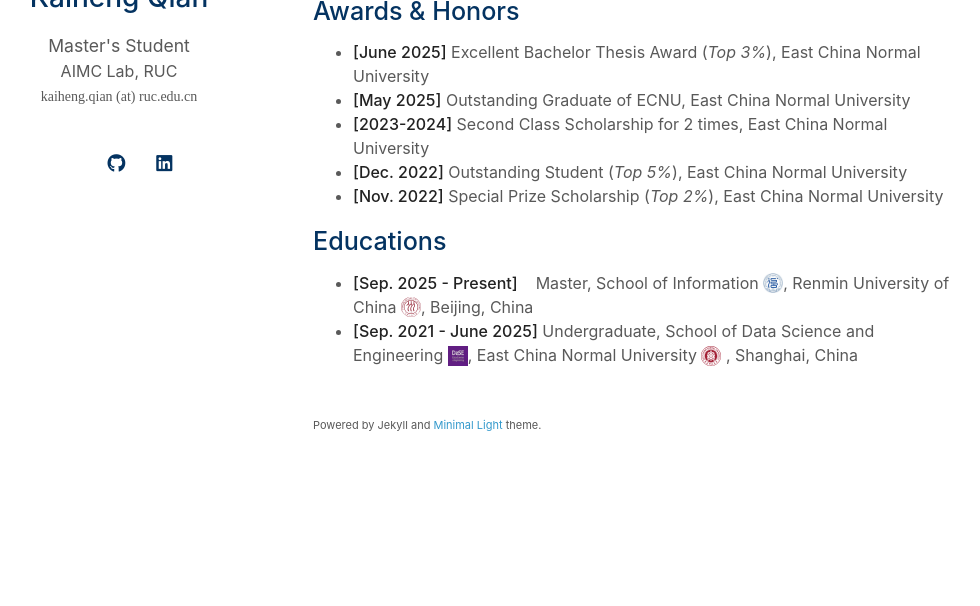
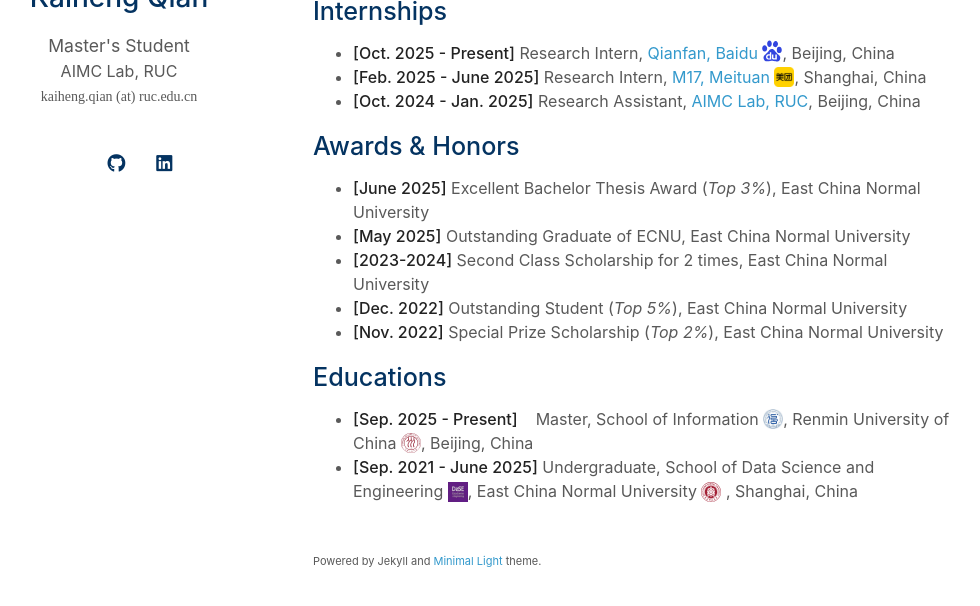
Before and after one commit to KaihengQian/KaihengQian.github.io, a Jekyll site: the page built from index.md, in a window 1280 px wide and 900 px high, scrolled down 963 px, cut to the strip 264-870 px from the top of the window. Shown: the whole strip, without its empty margins (157-1137 px from the left). Built offline with Jekyll 4.4.1, drawn with Linux system fonts in a browser that asks for light colours; a style sheet for code colours, icons or effects is not loaded; our own code applies the rules of GitHub Pages for plain Markdown files; before the commit the page ends 1732 px from its top, so only the background shows below that.

Commit message:
Update index.md

```diff
--- a/index.md
+++ b/index.md
@@ -27,13 +27,13 @@ I am currently a Master's student (from fall, 2025) at the [School of Informatio
 
 {% include_relative _includes/publications.md %}
 
-<!--
+
 ## Internships
 
-- **[Oct. 2025 - Present]** Research Intern, [Qianfan, Baidu](https://cloud.baidu.com/product-s/qianfan_home) <img src="assets/img/Baidu_logo.svg" alt="Meituan" width="20" style="vertical-align: -4px;"/>, Beijing, China
+- **[Oct. 2025 - Present]** Research Intern, [Qianfan, Baidu](https://cloud.baidu.com/product-s/qianfan_home) <img src="assets/img/Baidu_logo.svg" alt="Baidu" width="20" style="vertical-align: -4px;"/>, Beijing, China
 - **[Feb. 2025 - June 2025]** Research Intern, [M17, Meituan](https://tech.meituan.com/) <img src="assets/img/Meituan_logo.svg" alt="Meituan" width="20" style="vertical-align: -4px;"/>, Shanghai, China
 - **[Oct. 2024 - Jan. 2025]** Research Assistant, [AIMC Lab, RUC](https://ruc-aimc-lab.github.io/aboutme/), Beijing, China
--->
+
 ## Awards & Honors
 
 - **[June 2025]** Excellent Bachelor Thesis Award (*Top 3%*), East China Normal University
```
